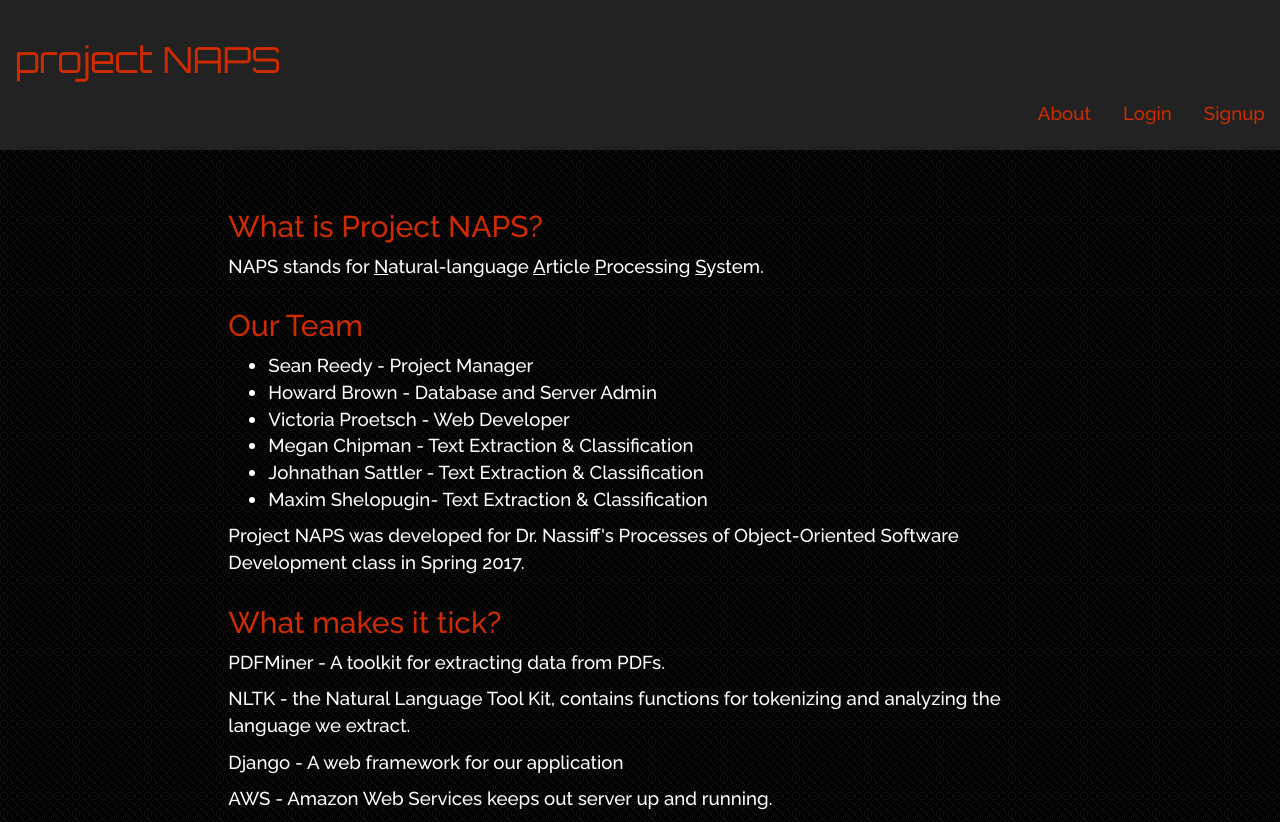
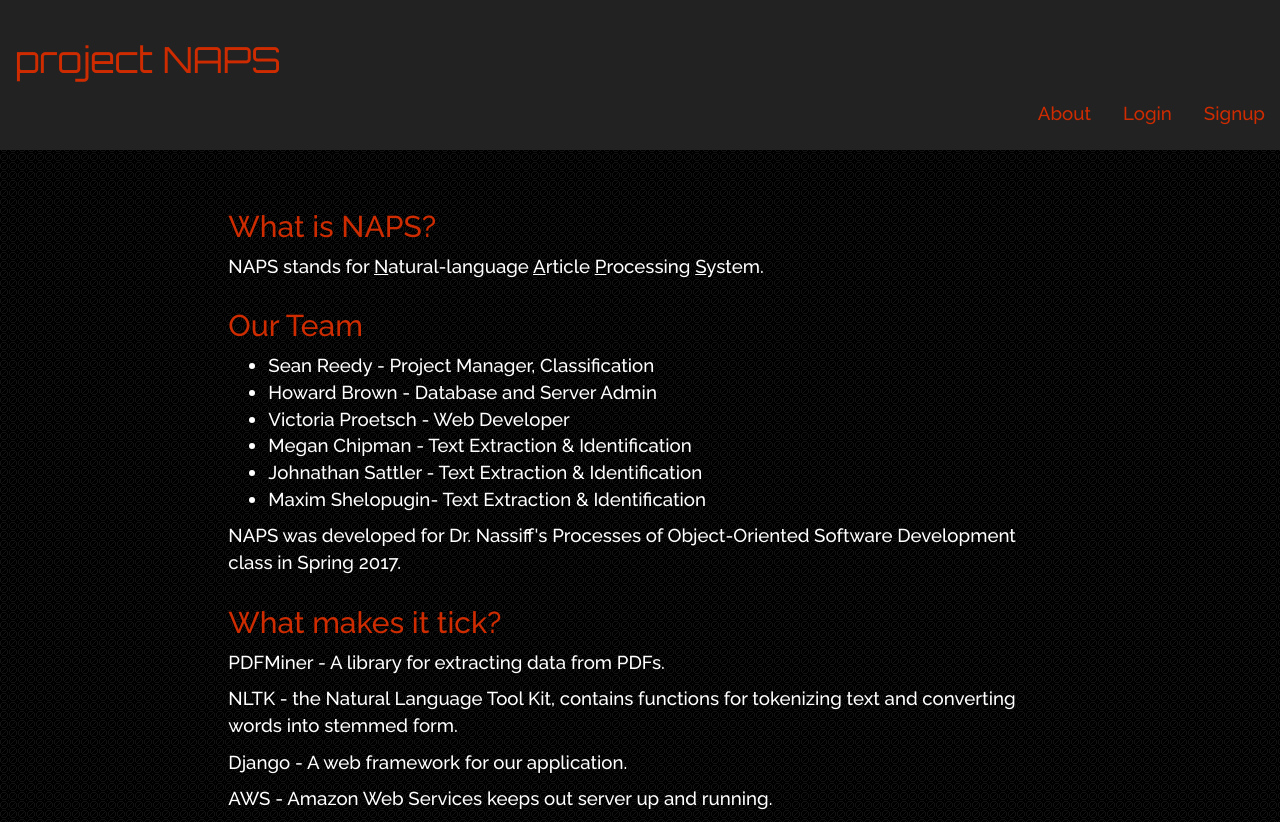
Before and after one commit to sean-tu/NAPS, a Django app: page /about/ in a window 1280 px wide. Run offline with Django 3.2, Linux system fonts and the light colour scheme; some libraries are stand-ins or nearby versions.

Commit message:
Fixed text on About page.

```diff
--- a/articles/templates/articles/about.html
+++ b/articles/templates/articles/about.html
@@ -2,7 +2,7 @@
 
 {% block content %}
 
-			<h2>What is Project NAPS?</h2>
+			<h2>What is NAPS?</h2>
 			<p>
 				NAPS stands for <span class="underline">N</span>atural-language <span class="underline">A</span>rticle <span class="underline">P</span>rocessing <span class="underline">S</span>ystem.
 			</p>
@@ -15,14 +15,14 @@
 		<div class="col-md-8 col-md-offset-2">
 			<h2>Our Team</h2>
 			<ul>
-				<li>Sean Reedy - Project Manager</li>
+				<li>Sean Reedy - Project Manager, Classification</li>
 				<li>Howard Brown - Database and Server Admin</li>
 				<li>Victoria Proetsch - Web Developer</li>
-				<li>Megan Chipman - Text Extraction &amp; Classification</li>
-				<li>Johnathan Sattler - Text Extraction &amp; Classification</li>
-				<li>Maxim Shelopugin- Text Extraction &amp; Classification</li>
+				<li>Megan Chipman - Text Extraction &amp; Identification</li>
+				<li>Johnathan Sattler - Text Extraction &amp; Identification</li>
+				<li>Maxim Shelopugin- Text Extraction &amp; Identification</li>
 			</ul>
-			<p>Project NAPS was developed for Dr. Nassiff's Processes of Object-Oriented Software Development class in Spring 2017.</p>
+			<p>NAPS was developed for Dr. Nassiff's Processes of Object-Oriented Software Development class in Spring 2017.</p>
 		</div>
 	</div>
 </div>
@@ -31,13 +31,13 @@
 		<div class="col-md-8 col-md-offset-2">
 			<h2>What makes it tick?</h2>
 			<p>
-				PDFMiner - A toolkit for extracting data from PDFs.
+				PDFMiner - A library for extracting data from PDFs.
 			</p>
 			<p>
-				NLTK - the Natural Language Tool Kit, contains functions for tokenizing and analyzing the language we extract.
+				NLTK - the Natural Language Tool Kit, contains functions for tokenizing text and converting words into stemmed form.
 			</p>
 			<p>
-				Django - A web framework for our application
+				Django - A web framework for our application.
 			</p>
 			<p>
 				AWS - Amazon Web Services keeps out server up and running.
--- a/classification/classification.py
+++ b/classification/classification.py
@@ -47,6 +47,7 @@ class Processor:
         self.clf.subclassifiers = sub_clfs
 
     def save_classifier(self, path):
+        """Saves Classifier.classifier to path and Classifier.subclassifiers to path1"""
         main_clf = self.clf.classifier
         sub_clfs = self.clf.subclassifiers
         utils.save_object(main_clf, path)
@@ -105,4 +106,4 @@ def classify(text):
 
 
 if __name__ == '__main__':
-    dev_test()
+    dev_train_test()
```
Also changed, not shown: 1 other file.
